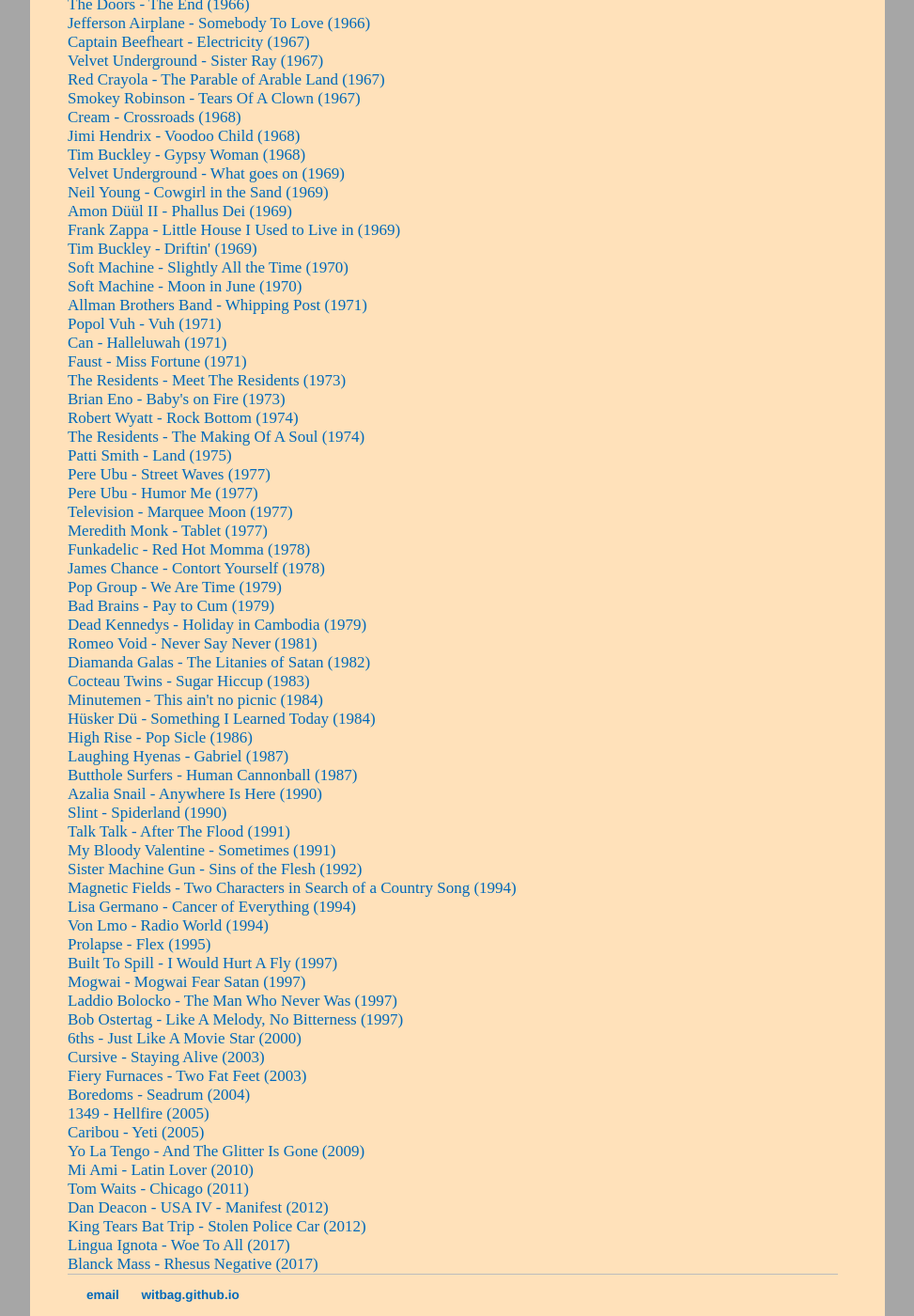
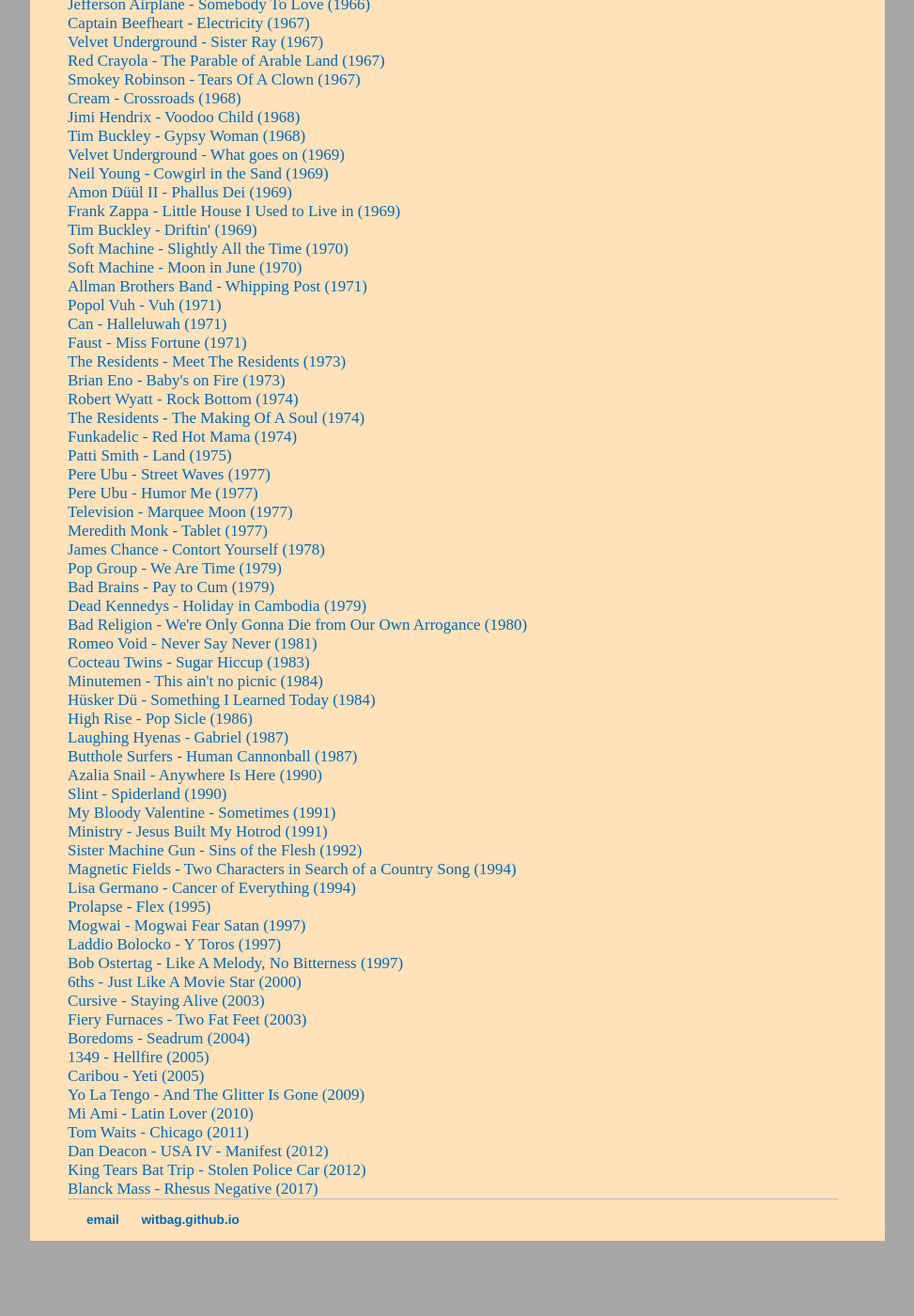
Before and after one commit to witbag/witbag.github.io, a Jekyll site: the page built from inspiration/index.html, in a window 1280 px wide and 1400 px high, scrolled down 729 px. Shown: the whole window at 94% size, without its empty margins (153-1126 px from the left). Built offline with Jekyll 4.4.1, drawn with Linux system fonts in a browser that asks for light colours; after the commit the page ends 2049 px from its top, so only the background shows below that; some of the changed text lies outside the part shown.

Commit message:
Update index.html

```diff
--- a/inspiration/index.html
+++ b/inspiration/index.html
@@ -35,8 +35,7 @@
 <a href="https://www.youtube.com/watch?v=Tx3rFerfL_k" target=_blank>Cecil Taylor - D Trad, That's What (1962)</a><br>
 <a href="https://www.youtube.com/watch?v=rExeNEjbJwk" target=_blank>John Coltrane - Pursuance (1964)</a><br>
 <a href="https://www.youtube.com/watch?v=IsBbM5PIAHk" target=_blank>John Coltrane live (1965)</a><br>
-<a href="https://www.youtube.com/watch?v=ugBFEbGyqwc" target=_blank>Velvet Underground - All Tomorrow's Parties (1966)</a><br>
-<a href="https://www.youtube.com/watch?v=ZeMlQEWEg2Q" target=_blank>The Doors - The End (1966)</a><br>
+<a href="https://www.youtube.com/watch?v=1qQ0MG9OPzA" target=_blank>Velvet Underground - Venus In Furs (1966)</a><br>
 <a href="https://www.youtube.com/watch?v=YnS0GaiIewM" target=_blank>Jefferson Airplane - Somebody To Love (1966)</a><br>
 <a href="https://www.youtube.com/watch?v=S8eRDkiwGMM" target=_blank>Captain Beefheart - Electricity (1967)</a><br>
 <a href="https://www.youtube.com/watch?v=53F5nY68cBM" target=_blank>Velvet Underground - Sister Ray (1967)</a><br>
@@ -58,20 +57,20 @@
 <a href="https://www.youtube.com/watch?v=Yu9MehUlLgo" target=_blank>Faust - Miss Fortune (1971)</a><br>
 <a href="https://www.youtube.com/watch?v=hKfF6WZIukg&list=OLAK5uy_nisUP1hD0_GIojTnRkhMdr_QhU0znuoPE" target=_blank>The Residents - Meet The Residents (1973)</a><br>
 <a href="https://www.youtube.com/watch?v=nItuhuY1U04" target=_blank>Brian Eno - Baby's on Fire (1973)</a><br>
-<a href="https://www.youtube.com/watch?v=-4AhdWGci3c" target=_blank>Robert Wyatt - Rock Bottom (1974)</a><br>
+<a href="https://www.youtube.com/watch?v=agCX2RQWN44&list=PLiN-7mukU_RGeUH0dtrx72FMM_ivXGmgJ" target=_blank>Robert Wyatt - Rock Bottom (1974)</a><br>
 <a href="https://www.youtube.com/watch?v=5OlrMT2gWWY" target=_blank>The Residents - The Making Of A Soul (1974)</a><br>
+<a href="https://www.youtube.com/watch?v=ygUsrOC2PrI" target=_blank>Funkadelic - Red Hot Mama (1974)</a><br>
 <a href="https://www.youtube.com/watch?v=wssnxfjH-zw" target=_blank>Patti Smith - Land (1975)</a><br>
 <a href="https://www.youtube.com/watch?v=mk1sqOpPn3E" target=_blank>Pere Ubu - Street Waves (1977)</a><br>
 <a href="https://www.youtube.com/watch?v=vqNUVhGYJ0k" target=_blank>Pere Ubu - Humor Me (1977)</a><br>
 <a href="https://www.youtube.com/watch?v=jlbunmCbTBA" target=_blank>Television - Marquee Moon (1977)</a><br>
 <a href="https://www.youtube.com/watch?v=JaWFxjwcJm4" target=_blank>Meredith Monk - Tablet (1977)</a><br>
-<a href="https://www.youtube.com/watch?v=3XzKKcC7kek" target=_blank>Funkadelic - Red Hot Momma (1978)</a><br>
 <a href="https://www.youtube.com/watch?v=_wcn6PCGPN4" target=_blank>James Chance - Contort Yourself (1978)</a><br>
 <a href="https://www.youtube.com/watch?v=okG8mlvAKT8" target=_blank>Pop Group - We Are Time (1979)</a><br>
 <a href="https://www.youtube.com/watch?v=h0qJu4q8yd8" target=_blank>Bad Brains - Pay to Cum (1979)</a><br>
 <a href="https://www.youtube.com/watch?v=-KTsXHXMkJA" target=_blank>Dead Kennedys - Holiday in Cambodia (1979)</a><br>
+<a href="https://www.youtube.com/watch?v=g5fbTZqy44E" target=_blank>Bad Religion - We're Only Gonna Die from Our Own Arrogance (1980)</a><br>
 <a href="https://www.youtube.com/watch?v=ZqlvSDEhxoA" target=_blank>Romeo Void - Never Say Never (1981)</a><br>
-<a href="https://www.youtube.com/watch?v=Nc7LYmpgGMM" target=_blank>Diamanda Galas - The Litanies of Satan (1982)</a><br>
 <a href="https://www.youtube.com/watch?v=U4GQOmwcaJ0" target=_blank>Cocteau Twins - Sugar Hiccup (1983)</a><br>
 <a href="https://www.youtube.com/watch?v=YGCTZQV-6nQ" target=_blank>Minutemen - This ain't no picnic (1984)</a><br>
 <a href="https://www.youtube.com/watch?v=EQfrHkjvx6g" target=_blank>Hüsker Dü - Something I Learned Today (1984)</a><br>
@@ -80,16 +79,14 @@
 <a href="https://www.youtube.com/watch?v=IMIt5vRQuOE" target=_blank>Butthole Surfers - Human Cannonball (1987)</a><br>
 <a href="https://www.youtube.com/watch?v=OAdbiphykvw" target=_blank>Azalia Snail - Anywhere Is Here (1990)</a><br>
 <a href="https://www.youtube.com/watch?v=FAApF-FDkoY" target=_blank>Slint - Spiderland (1990)</a><br>
-<a href="https://www.youtube.com/watch?v=8zf-Z2oF6z4" target=_blank>Talk Talk - After The Flood (1991)</a><br>
 <a href="https://www.youtube.com/watch?v=t0dJqlvOSq4" target=_blank>My Bloody Valentine - Sometimes (1991)</a><br>
+<a href="https://www.youtube.com/watch?v=qXrLKplLAhM" target=_blank>Ministry - Jesus Built My Hotrod (1991)</a><br>
 <a href="https://www.youtube.com/watch?v=7p5C2auZL6Q" target=_blank>Sister Machine Gun - Sins of the Flesh (1992)</a><br>
 <a href="https://www.youtube.com/watch?v=CszGL2chT-U" target=_blank>Magnetic Fields - Two Characters in Search of a Country Song (1994)</a><br>
 <a href="https://www.youtube.com/watch?v=mbZDVMZpKHA" target=_blank>Lisa Germano - Cancer of Everything (1994)</a><br>
-<a href="https://www.youtube.com/watch?v=7gLVs6mKb_Q" target=_blank>Von Lmo - Radio World (1994)</a><br>
 <a href="https://www.youtube.com/watch?v=ydlwC5mi00E" target=_blank>Prolapse - Flex (1995)</a><br>
-<a href="https://www.youtube.com/watch?v=UWbIEvfCDKE" target=_blank>Built To Spill - I Would Hurt A Fly (1997)</a><br>
 <a href="https://www.youtube.com/watch?v=du4JbfK5okA" target=_blank>Mogwai - Mogwai Fear Satan (1997)</a><br>
-<a href="https://www.youtube.com/watch?v=d3geqHgAuFo" target=_blank>Laddio Bolocko - The Man Who Never Was (1997)</a><br>
+<a href="https://www.youtube.com/watch?v=6VInbxg-Gtg" target=_blank>Laddio Bolocko - Y Toros (1997)</a><br>
 <a href="https://www.youtube.com/watch?v=ZN2xRlWuBvo" target=_blank>Bob Ostertag - Like A Melody, No Bitterness (1997)</a><br>
 <a href="https://www.youtube.com/watch?v=omGkKs9LC-c" target=_blank>6ths - Just Like A Movie Star (2000)</a><br>
 <a href="https://www.youtube.com/watch?v=F3VGG23BW_A" target=_blank>Cursive - Staying Alive (2003)</a><br>
@@ -102,5 +99,4 @@
 <a href="https://www.youtube.com/watch?v=QAjtkyGVDxc" target=_blank>Tom Waits - Chicago (2011)</a><br>
 <a href="https://www.youtube.com/watch?v=bvNk4Tdcr2U" target=_blank>Dan Deacon - USA IV - Manifest (2012)</a><br>
 <a href="https://www.youtube.com/watch?v=fvtX9f0vwGI" target=_blank>King Tears Bat Trip - Stolen Police Car (2012)</a><br>
-<a href="https://www.youtube.com/watch?v=mVGMJPQNZ34" target=_blank>Lingua Ignota - Woe To All (2017)</a><br>
 <a href="https://www.youtube.com/watch?v=Afymin3h1mI" target=_blank>Blanck Mass - Rhesus Negative (2017)</a><br>
```
Also changed, not shown: other parts of inspiration/index.html (+2 -2 lines).
